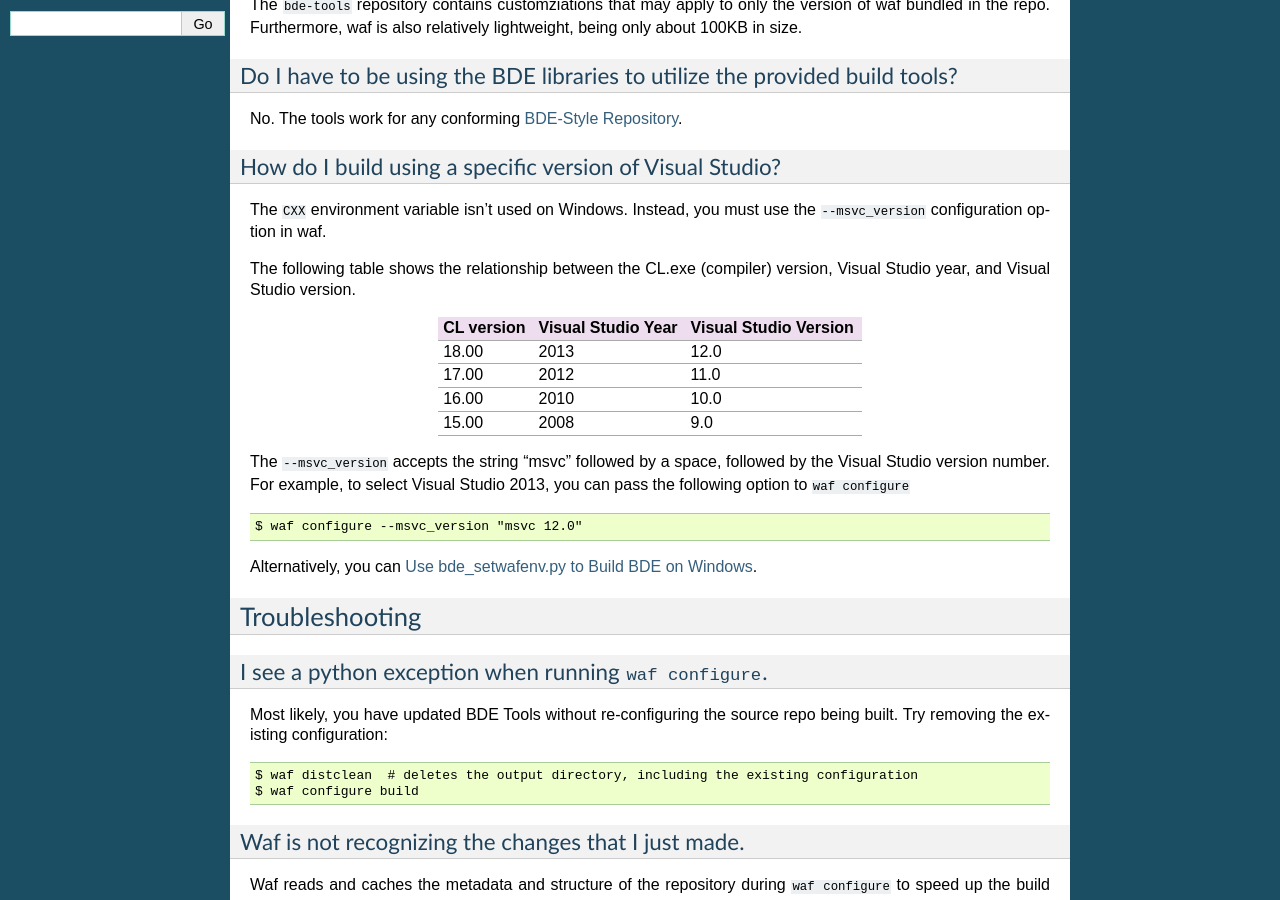
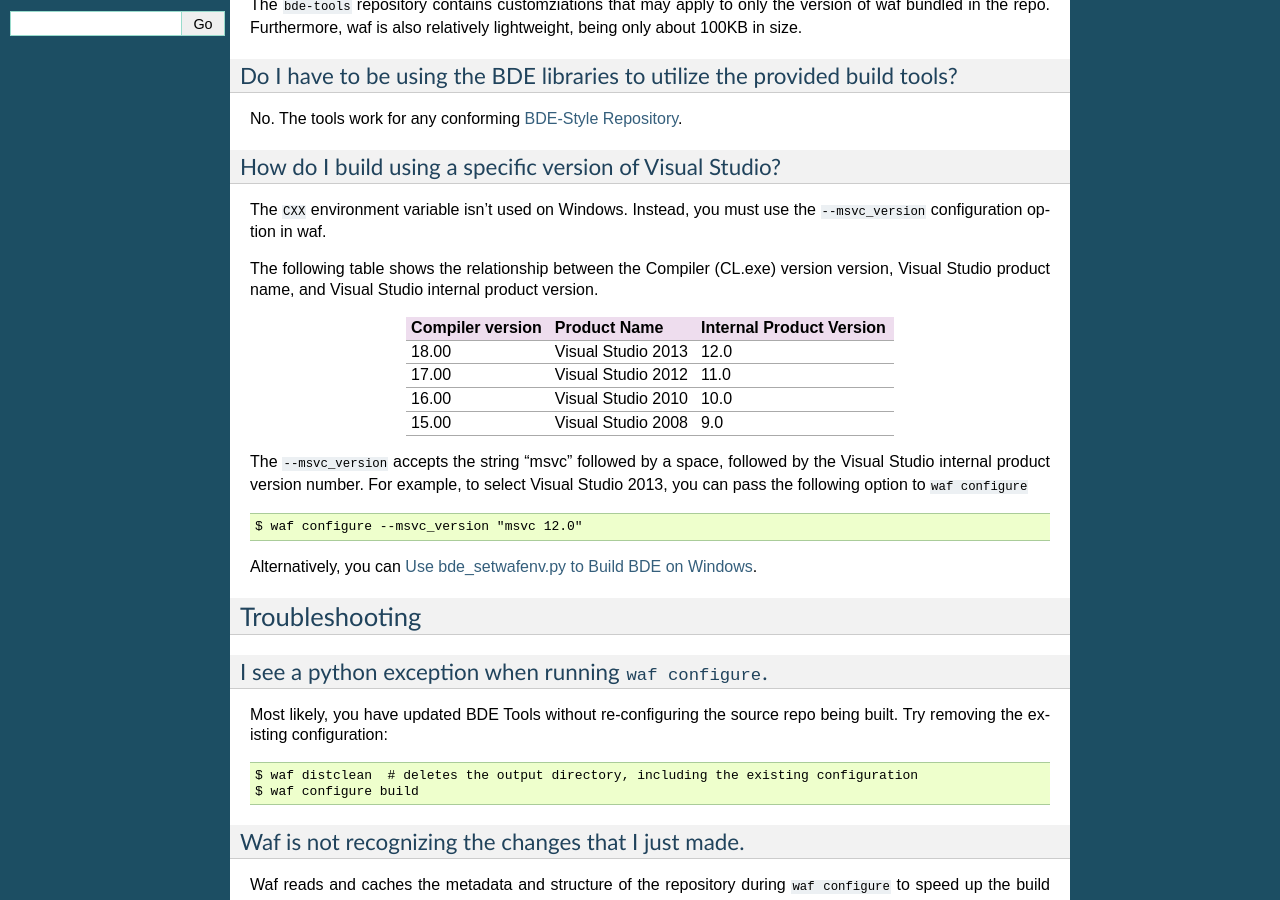
Before and after one commit to bloomberg/bde-tools, a Sphinx documentation site: the page built from doc/help.rst, in a window 1280 px wide and 900 px high, scrolled down 753 px. Built offline with Sphinx 7.4.7, drawn with Linux system fonts in a browser that asks for light colours.

Commit message:
Update help selecting Visual Studio version

```diff
--- a/doc/help.rst
+++ b/doc/help.rst
@@ -62,24 +62,25 @@
 The ``CXX`` environment variable isn't used on Windows. Instead, you must use
 the ``--msvc_version`` configuration option in waf.
 
-The following table shows the relationship between the CL.exe (compiler)
-version, Visual Studio year, and Visual Studio version.
+The following table shows the relationship between the Compiler (CL.exe)
+version version, Visual Studio product name, and Visual Studio internal product
+version.
 
-+------------+--------------------+-----------------------+
-| CL version | Visual Studio Year | Visual Studio Version |
-+============+====================+=======================+
-|      18.00 |               2013 |                  12.0 |
-+------------+--------------------+-----------------------+
-|      17.00 |               2012 |                  11.0 |
-+------------+--------------------+-----------------------+
-|      16.00 |               2010 |                  10.0 |
-+------------+--------------------+-----------------------+
-|      15.00 |               2008 |                   9.0 |
-+------------+--------------------+-----------------------+
++------------------+--------------------+--------------------------+
+| Compiler version | Product Name       | Internal Product Version |
++==================+====================+==========================+
+|            18.00 | Visual Studio 2013 |                     12.0 |
++------------------+--------------------+--------------------------+
+|            17.00 | Visual Studio 2012 |                     11.0 |
++------------------+--------------------+--------------------------+
+|            16.00 | Visual Studio 2010 |                     10.0 |
++------------------+--------------------+--------------------------+
+|            15.00 | Visual Studio 2008 |                      9.0 |
++------------------+--------------------+--------------------------+
 
 The ``--msvc_version`` accepts the string "msvc" followed by a space, followed
-by the Visual Studio version number. For example, to select Visual Studio 2013,
-you can pass the following option to ``waf configure``
+by the Visual Studio internal product version number. For example, to select
+Visual Studio 2013, you can pass the following option to ``waf configure``
 
 ::
 
```
